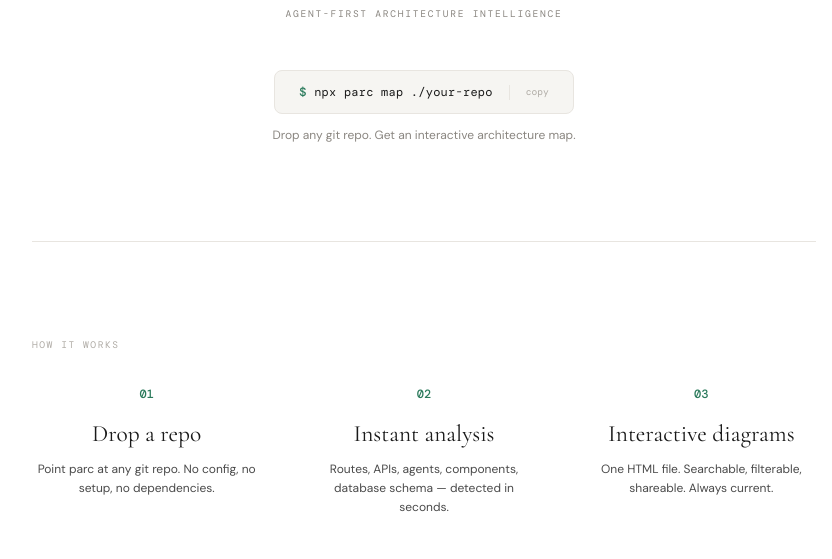
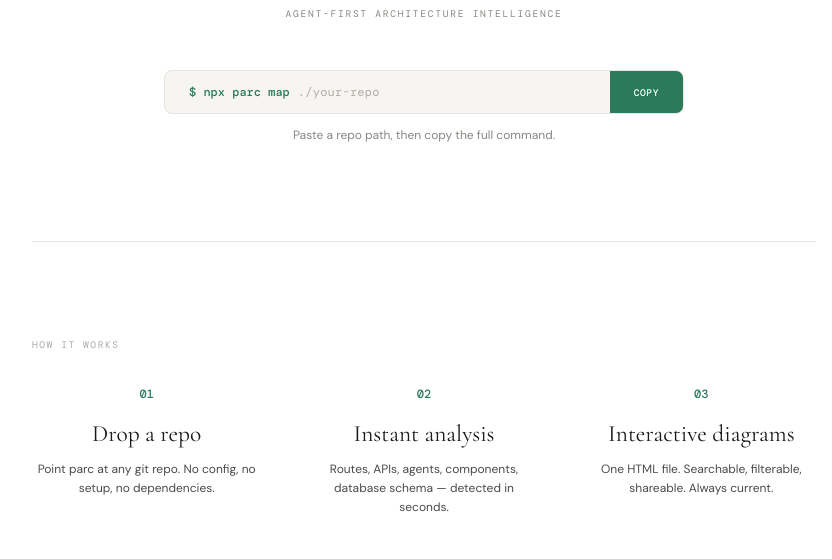
Before and after one commit to 0xbeam/sanctuary-cli, a website: page web/index.html in a window 1280 px wide. Shown: the part 241-800 px from the top of the page, without its empty margins (216-1048 px from the left). Drawn offline with nearby package versions, Linux system fonts and the light colour scheme; a web font is replaced by a local one.

Commit message:
Make install block an interactive input field
Users can now paste a repo path into the input, and the copy button
copies the full command (npx parc map <their-path>). Enter key also
triggers copy.

Co-Authored-By: Claude Opus 4.6 <noreply@anthropic.com>

```diff
--- a/web/index.html
+++ b/web/index.html
@@ -148,43 +148,61 @@ h1 {
   margin-bottom: var(--space-7);
 }
 
-/* Install block */
+/* Install input */
 .install-block {
   display: inline-flex;
   align-items: center;
-  gap: var(--space-4);
   background: var(--surface);
   border: 1px solid var(--border);
   border-radius: var(--radius-md);
-  padding: var(--space-3) var(--space-5);
-  cursor: pointer;
+  padding: 0;
+  overflow: hidden;
   transition: border-color 200ms ease, box-shadow 200ms ease;
-  user-select: none;
+  max-width: 520px;
+  width: 100%;
 }
-.install-block:hover {
+.install-block:focus-within {
   border-color: var(--green);
   box-shadow: 0 0 0 3px var(--green-dim);
 }
-.install-block:active {
-  background: var(--surface-hover);
+.install-prefix {
+  font-family: var(--mono);
+  font-size: var(--text-sm);
+  color: var(--green);
+  font-weight: 500;
+  padding: var(--space-3) 0 var(--space-3) var(--space-5);
+  flex-shrink: 0;
+  user-select: none;
 }
-.install-block code {
+.install-input {
   font-family: var(--mono);
   font-size: var(--text-sm);
   color: var(--text-primary);
+  background: transparent;
+  border: none;
+  outline: none;
+  padding: var(--space-3) var(--space-2);
+  flex: 1;
+  min-width: 0;
   letter-spacing: 0.02em;
 }
-.install-block .prompt { color: var(--green); font-weight: 500; }
-.install-block .copy-hint {
+.install-input::placeholder { color: var(--text-faint); }
+.install-btn {
   font-family: var(--mono);
   font-size: var(--text-xs);
-  color: var(--text-faint);
-  border-left: 1px solid var(--border);
-  padding-left: var(--space-4);
-  transition: color 200ms;
+  color: #fff;
+  background: var(--green);
+  border: none;
+  padding: var(--space-3) var(--space-5);
+  cursor: pointer;
+  flex-shrink: 0;
+  letter-spacing: 0.06em;
+  text-transform: uppercase;
+  font-weight: 500;
+  transition: background 150ms;
+  align-self: stretch;
 }
-.install-block:hover .copy-hint { color: var(--green); }
-.install-block.copied .copy-hint { color: var(--green); }
+.install-btn:hover { background: var(--green-light); }
 
 .install-note {
   font-family: var(--sans);
@@ -482,11 +500,12 @@ h1 {
     <div class="logo-mark"><span>P</span></div>
     <h1>parc</h1>
     <p class="tagline">Agent-first architecture intelligence</p>
-    <div class="install-block" onclick="copyCmd(this)" role="button" tabindex="0" aria-label="Copy install command">
-      <code><span class="prompt">$</span> npx parc map ./your-repo</code>
-      <span class="copy-hint">copy</span>
+    <div class="install-block">
+      <span class="install-prefix">$ npx parc map</span>
+      <input class="install-input" id="repo-input" type="text" placeholder="./your-repo" spellcheck="false" autocomplete="off">
+      <button class="install-btn" id="copy-btn" onclick="copyCmd()">Copy</button>
     </div>
-    <p class="install-note">Drop any git repo. Get an interactive architecture map.</p>
+    <p class="install-note">Paste a repo path, then copy the full command.</p>
   </div>
 
   <div class="section">
@@ -628,17 +647,19 @@ h1 {
 </div>
 
 <script>
-function copyCmd(el) {
-  navigator.clipboard.writeText('npx parc map ./your-repo').then(function() {
-    el.classList.add('copied');
-    var hint = el.querySelector('.copy-hint');
-    hint.textContent = 'copied';
-    setTimeout(function() { el.classList.remove('copied'); hint.textContent = 'copy'; }, 2000);
+function copyCmd() {
+  var input = document.getElementById('repo-input');
+  var repo = input.value.trim() || './your-repo';
+  var cmd = 'npx parc map ' + repo;
+  var btn = document.getElementById('copy-btn');
+  navigator.clipboard.writeText(cmd).then(function() {
+    btn.textContent = 'Copied';
+    btn.style.background = 'var(--green-light)';
+    setTimeout(function() { btn.textContent = 'Copy'; btn.style.background = ''; }, 2000);
   });
 }
-// Keyboard support
-document.querySelector('.install-block').addEventListener('keydown', function(e) {
-  if (e.key === 'Enter' || e.key === ' ') { e.preventDefault(); copyCmd(this); }
+document.getElementById('repo-input').addEventListener('keydown', function(e) {
+  if (e.key === 'Enter') { e.preventDefault(); copyCmd(); }
 });
 </script>
 </body>
```
